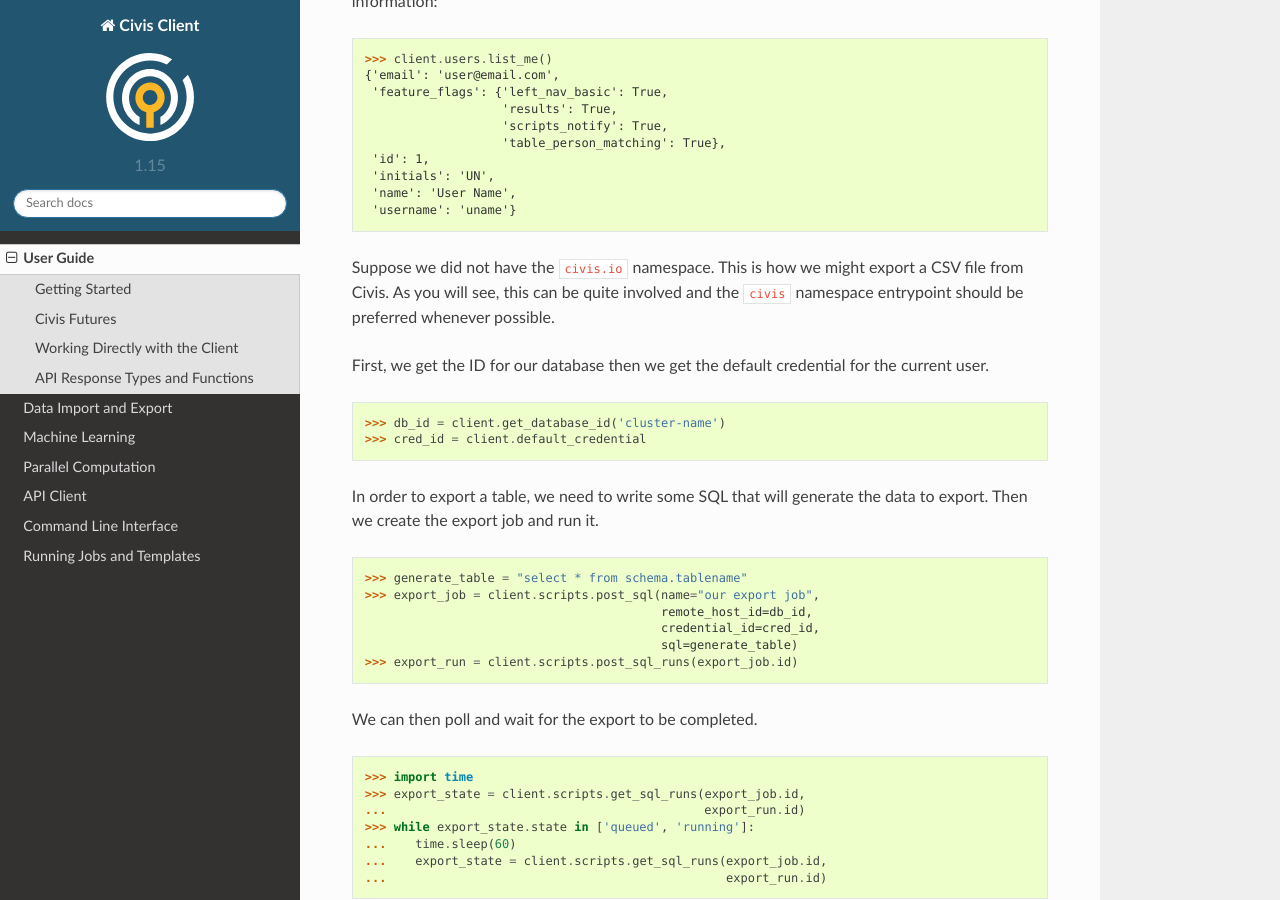
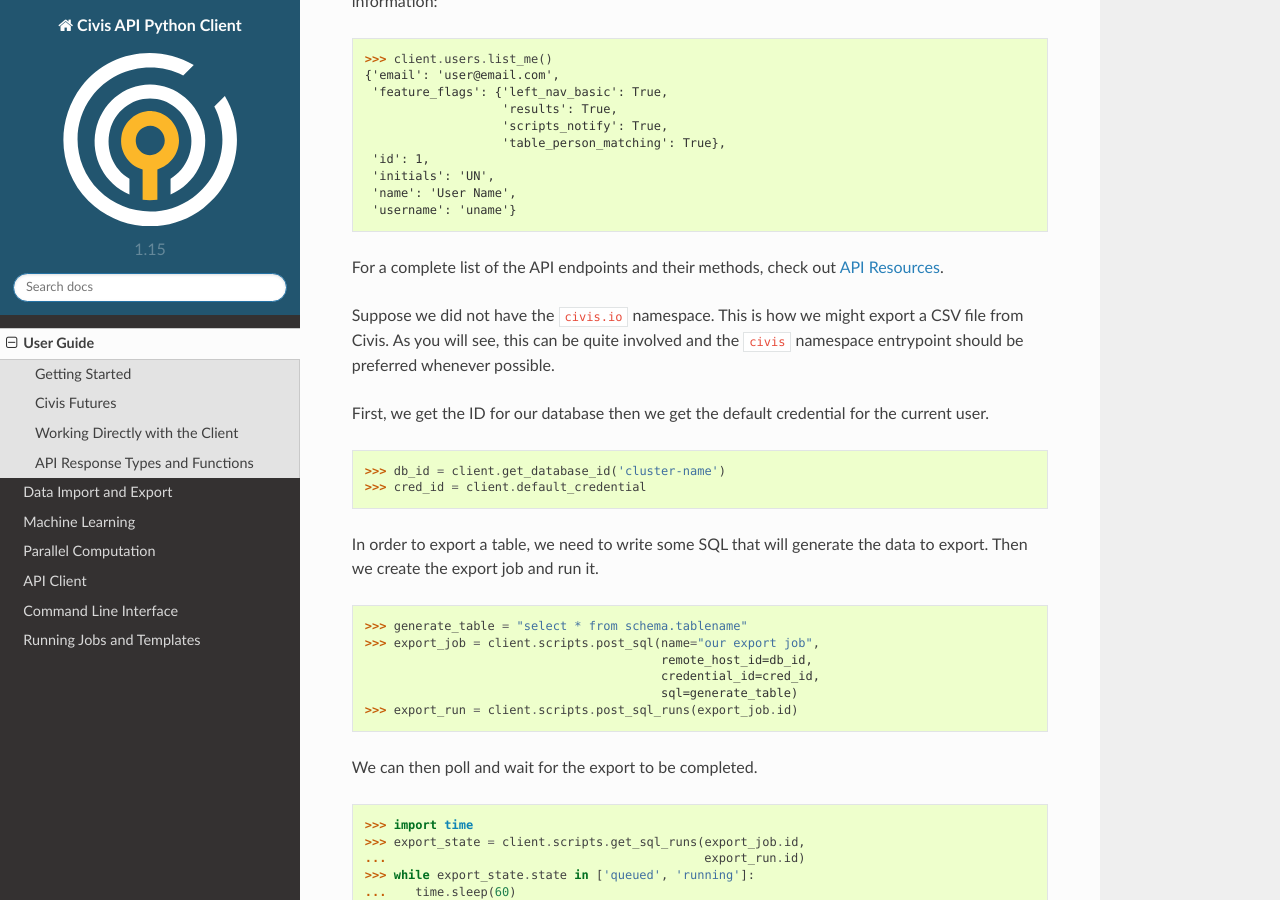
Before and after one commit to civisanalytics/civis-python, a Sphinx documentation site: the page built from docs/source/user_guide.rst, in a window 1280 px wide and 900 px high, scrolled down 2144 px. Built offline with Sphinx 7.4.7 and the Read the Docs theme 2.0.0, drawn with Linux system fonts in a browser that asks for light colours.

Commit message:
DOC misc. sphinx tweaks

```diff
--- a/docs/source/conf.py
+++ b/docs/source/conf.py
@@ -34,10 +34,10 @@
 autosummary_generate = True
 
 intersphinx_mapping = {
-    'pandas': ('http://pandas.pydata.org/pandas-docs/stable', None),
+    'pandas': ('https://pandas.pydata.org/pandas-docs/stable', None),
     'python': ('https://docs.python.org/3', None),
     'requests': ('https://requests.readthedocs.io/en/latest/', None),
-    'sklearn': ('http://scikit-learn.org/stable', None),
+    'sklearn': ('https://scikit-learn.org/stable', None),
     'joblib': ('https://joblib.readthedocs.io/en/latest/', None),
 }
 
@@ -57,7 +57,7 @@
 
 # General information about the project.
 current_year = datetime.datetime.now().year
-project = 'Civis Client'
+project = 'Civis API Python Client'
 copyright = '2016-%d, Civis Analytics' % current_year
 author = 'Civis Analytics'
 
@@ -349,7 +349,7 @@
 
 def _write_resources_rst(class_names, filename, civis_module):
     with open(filename, 'w') as _out:
-        _out.write('API Resources\n=============\n\n')
+        _out.write('.. _api_resources:\n\nAPI Resources\n=============\n\n')
         for class_name in class_names:
             name = class_name.title()
             header = '`{}`\n{}\n'.format(name, '"' * (len(name) + 2))
--- a/docs/source/user_guide.rst
+++ b/docs/source/user_guide.rst
@@ -132,6 +132,8 @@
     'name': 'User Name',
     'username': 'uname'}
 
+For a complete list of the API endpoints and their methods,
+check out :ref:`api_resources`.
 
 Suppose we did not have the ``civis.io`` namespace. This is how we might export
 a CSV file from Civis. As you will see, this can be quite involved and the
```
Also changed, not shown: 1 other file.
